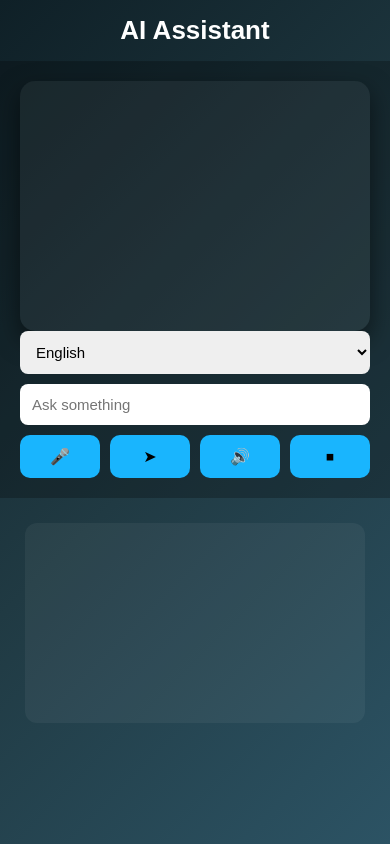
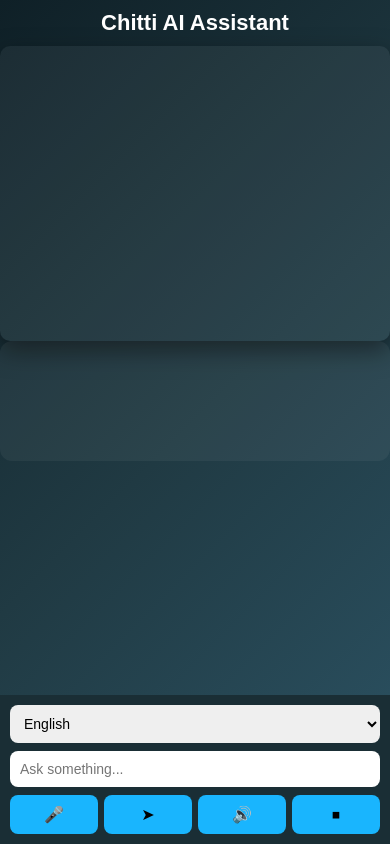
Before and after one commit to Nikhil-25181214/Techfest_Chatbot, a Flask app: page / in a window 390 px wide; the page is wider, and only the part inside the window is pictured. Run offline with Flask 3, Linux system fonts and the light colour scheme; some libraries are stand-ins or nearby versions.

Commit message:
mobile UI fixed

```diff
--- a/static/style2.css
+++ b/static/style2.css
@@ -4,8 +4,6 @@ padding:0;
 box-sizing:border-box;
 font-family:Arial, Helvetica, sans-serif;
 }
-
-/* BACKGROUND */
 
 body{
 background:linear-gradient(135deg,#0f2027,#203a43,#2c5364);
@@ -19,153 +17,110 @@ flex-direction:column;
 
 .title{
 text-align:center;
-padding:15px;
-font-size:26px;
+padding:10px;
+font-size:22px;
 }
 
-/* MAIN LAYOUT */
+/* MAIN CONTAINER */
 
 .container{
 flex:1;
 display:flex;
+flex-direction:column;
 height:100%;
 }
 
-/* LEFT PANEL */
-
-.left-panel{
-width:320px;
-display:flex;
-flex-direction:column;
-justify-content:space-between;
-padding:20px;
-background:rgba(0,0,0,0.25);
-}
-
-/* AVATAR */
+/* AVATAR AREA */
 
 #avatar{
 width:100%;
-height:320px;
+height:35vh;
 background:rgba(255,255,255,0.05);
-border-radius:15px;
+border-radius:10px;
 display:flex;
 align-items:center;
 justify-content:center;
 box-shadow:0 10px 25px rgba(0,0,0,0.5);
 }
 
-/* CONTROLS */
+/* CHAT AREA */
+
+.right-panel{
+flex:1;
+overflow-y:auto;
+padding:15px;
+}
+
+/* CHAT TEXT */
+
+#answer{
+font-size:16px;
+line-height:1.6;
+color:#00ffd5;
+background:rgba(255,255,255,0.05);
+padding:15px;
+border-radius:12px;
+min-height:120px;
+}
+
+/* INPUT CONTROLS */
 
 .controls{
+position:fixed;
+bottom:0;
+left:0;
+width:100%;
+background:#1a2e35;
+padding:10px;
 display:flex;
 flex-direction:column;
-gap:10px;
+gap:8px;
 }
 
-/* INPUT */
-
 input{
-padding:12px;
+padding:10px;
 border:none;
 border-radius:8px;
-font-size:15px;
+font-size:14px;
 }
 
 select{
-padding:12px;
+padding:10px;
 border:none;
 border-radius:8px;
-font-size:15px;
+font-size:14px;
 }
 
 /* BUTTON GROUP */
 
 .button-group{
 display:flex;
-gap:10px;
+gap:6px;
 }
-
-/* BUTTON STYLE */
 
 button{
 flex:1;
-padding:12px;
+padding:10px;
 border:none;
-border-radius:10px;
+border-radius:8px;
 background:#19b5fe;
-font-size:18px;
+font-size:16px;
 cursor:pointer;
-transition:0.25s;
 }
 
-/* HOVER EFFECT */
+/* BUTTON EFFECT */
 
 button:hover{
 background:#00ffd5;
-transform:scale(1.1);
-box-shadow:0 0 10px #00ffd5;
-}
-
-/* RIGHT PANEL */
-
-.right-panel{
-flex:1;
-padding:25px;
-overflow-y:auto;
-}
-
-/* CHAT TEXT */
-
-#answer{
-font-size:18px;
-line-height:1.7;
-color:#00ffd5;
-background:rgba(255,255,255,0.05);
-padding:20px;
-border-radius:12px;
-min-height:200px;
 }
 
 /* SCROLLBAR */
 
-#answer::-webkit-scrollbar{
+.right-panel::-webkit-scrollbar{
 width:6px;
 }
 
-#answer::-webkit-scrollbar-thumb{
+.right-panel::-webkit-scrollbar-thumb{
 background:#00ffd5;
 border-radius:10px;
 }
-
-/* TABLET */
-
-@media(max-width:900px){
-
-.container{
-flex-direction:column;
-}
-
-.left-panel{
-width:100%;
-}
-
-#avatar{
-height:250px;
-}
-
-}
-
-/* MOBILE */
-
-@media(max-width:500px){
-
-.button-group{
-flex-wrap:wrap;
-}
-
-button{
-font-size:16px;
-}
-
-}
--- a/templates/index.html
+++ b/templates/index.html
@@ -3,7 +3,9 @@
 
 <head>
 
-<title>AI Assistant</title>
+<title>Chitti AI Assistant</title>
+
+<meta name="viewport" content="width=device-width, initial-scale=1.0">
 
 <link rel="stylesheet" href="/static/style2.css">
 
@@ -11,14 +13,24 @@
 
 <body>
 
-<h2 class="title">AI Assistant</h2>
+<h2 class="title">Chitti AI Assistant</h2>
 
 <div class="container">
 
-    <!-- LEFT SIDE -->
-    <div class="left-panel">
+    <!-- AVATAR SECTION -->
+    <div class="avatar-section">
+        <div id="avatar"></div>
+    </div>
 
-        <div id="avatar"></div>
+    <!-- CHAT SECTION -->
+    <div class="chat-section">
+        <div id="answer"></div>
+    </div>
+
+</div>
+
+
+<!-- FIXED INPUT BAR (BOTTOM) -->
 
 <div class="controls">
 
@@ -30,7 +42,7 @@
         <option value="kn-IN">Kannada</option>
     </select>
 
-            <input id="question" placeholder="Ask something">
+    <input id="question" placeholder="Ask something...">
 
     <div class="button-group">
 
@@ -46,18 +58,8 @@
 
 </div>
 
-    </div>
 
-
-    <!-- RIGHT SIDE -->
-    <div class="right-panel">
-
-        <div id="answer"></div>
-
-    </div>
-
-</div>
-
+<!-- SCRIPTS -->
 
 <script src="/static/three.min.js"></script>
 <script src="/static/GLTFLoader.js"></script>
@@ -65,5 +67,4 @@
 <script src="/static/script.js"></script>
 
 </body>
-
 </html>
```
Lines whose indentation alone changed are shown as unchanged.
